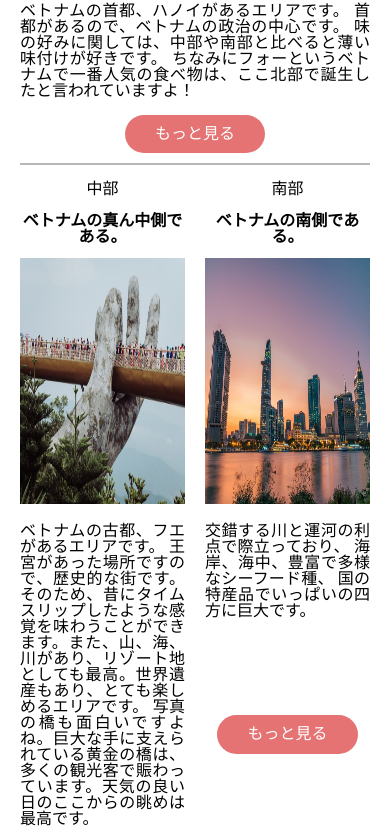
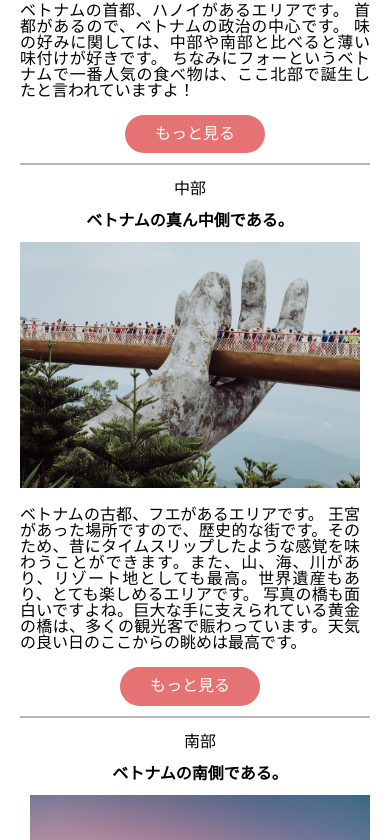
Before and after one commit to Kieunganluu/Shumei.github.io, a plain HTML site: page Index.html in a window 390 px wide. Shown: the part 2109-2949 px from the top of the page. Drawn offline with Linux system fonts and the light colour scheme.

Commit message:
04/11 update

```diff
--- a/html/base.css
+++ b/html/base.css
@@ -100,8 +100,14 @@ html {
 .mb-logo{
   font-weight: bold;
 }
+.thanh3,.thanh4{
+  width: 100%;
+}
+.thanh3{
+    border-bottom: 2px solid rgb(82, 78, 78, 0.4);
+}
+}
 
-}
 button:active{
   transform: scale(0.95);
 }
```
